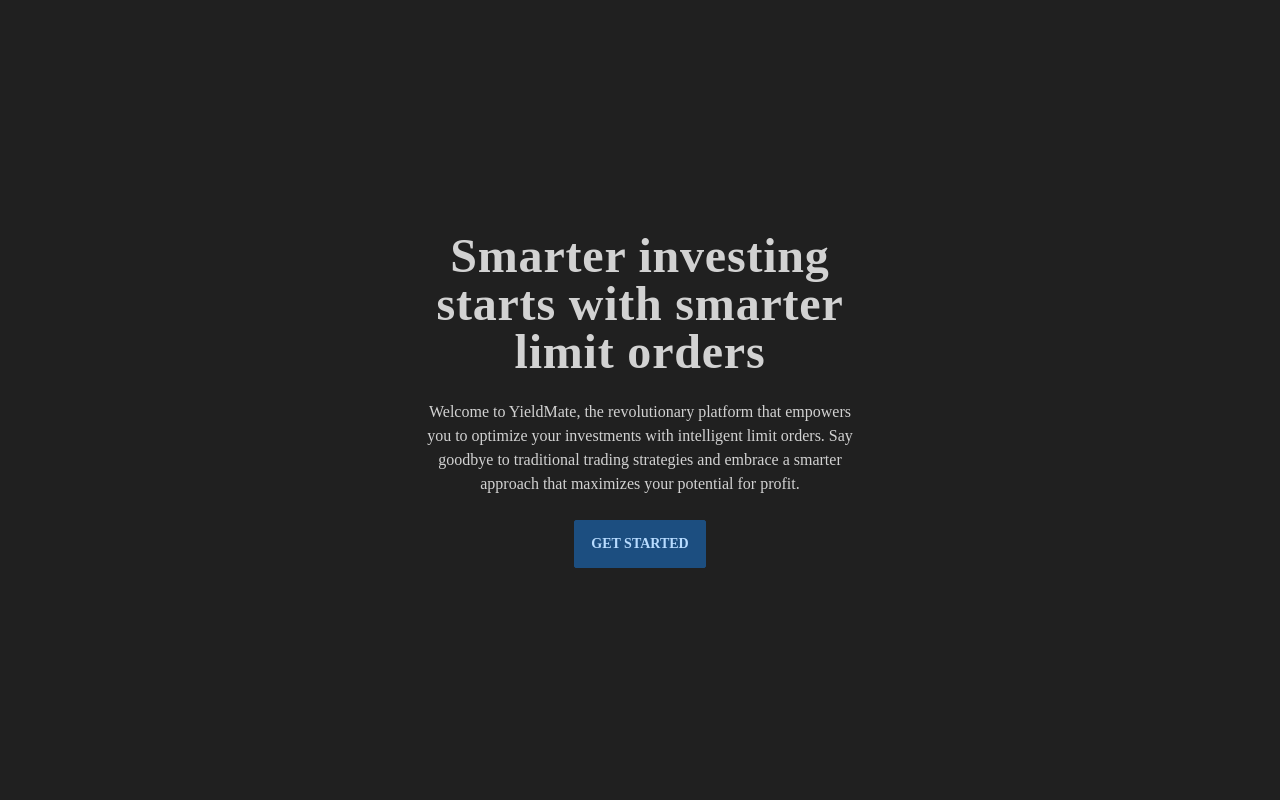
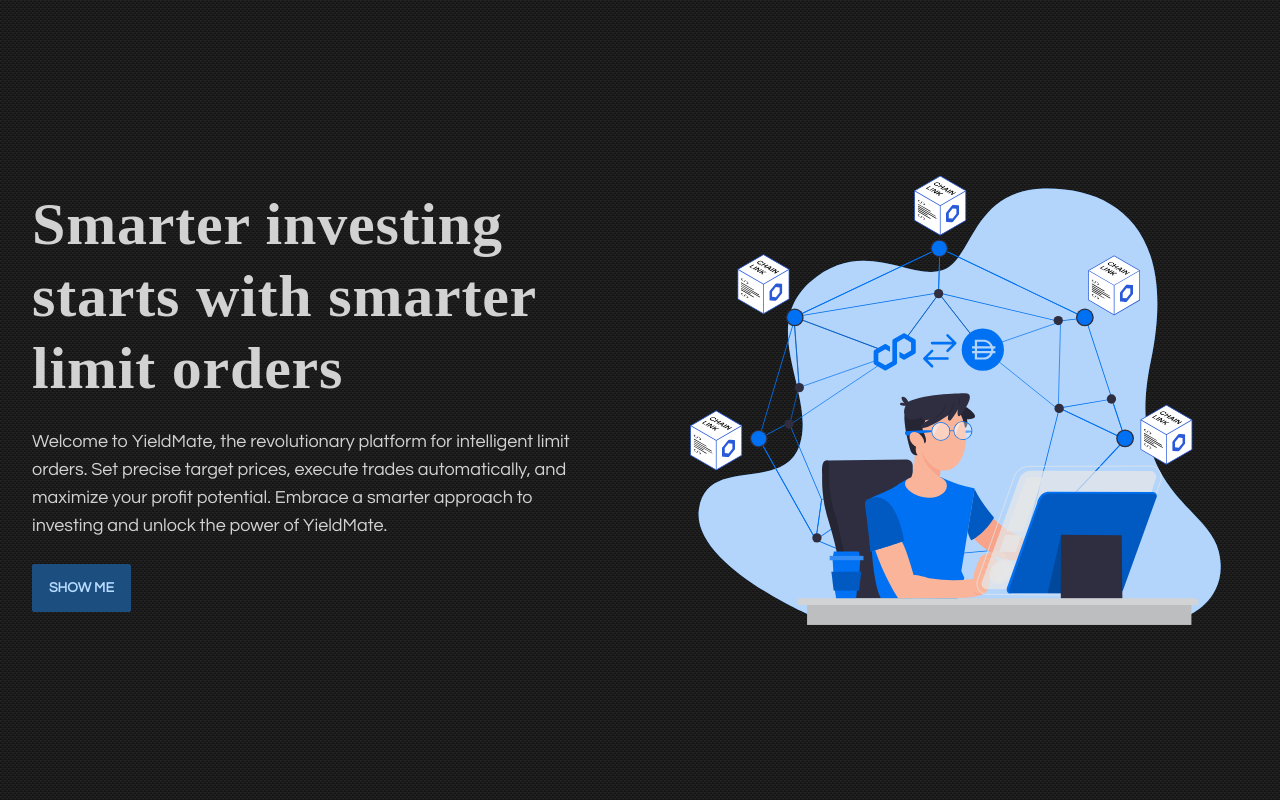
Before and after one commit to YieldMate/yield-mate, a Next.js app in the folder web-app/: page / in a window 1280 px wide. Built offline with nearby package versions, Linux system fonts and the light colour scheme; a web font is replaced by a local one.

Commit message:
add hero section to landing page

```diff
--- a/web-app/src/app/(landing-page)/layout.tsx
+++ b/web-app/src/app/(landing-page)/layout.tsx
@@ -3,5 +3,9 @@
 }: {
   children: React.ReactNode;
 }) {
-  return <body className="h-screen w-screen">{children}</body>;
+  return (
+    <body className="h-screen w-screen [background-image:url('/micro_carbon.png')]">
+      {children}
+    </body>
+  );
 }
--- a/web-app/src/app/(landing-page)/page.tsx
+++ b/web-app/src/app/(landing-page)/page.tsx
@@ -1,24 +1,35 @@
+import Image from "next/image";
 import Link from "next/link";
+import { Balancer } from "react-wrap-balancer";
 
 export default function LandingPage() {
   return (
-    <div className="hero min-h-screen">
-      <div className="hero-content text-center">
-        <div className="max-w-md">
-          <h1 className="text-5xl font-bold">
+    <div className="grid min-h-screen w-full grid-cols-2 items-center overflow-hidden px-8 2xl:px-32">
+      <article className="flex flex-col items-start justify-center gap-6 text-left">
+        <h1 className="max-w-5xl">
+          <Balancer>
             Smarter investing starts with smarter limit orders
-          </h1>
-          <p className="py-6">
-            Welcome to YieldMate, the revolutionary platform that empowers you
-            to optimize your investments with intelligent limit orders. Say
-            goodbye to traditional trading strategies and embrace a smarter
-            approach that maximizes your potential for profit.
-          </p>
-          <Link href="/new-order" className="btn-primary btn">
-            Get Started
-          </Link>
-        </div>
-      </div>
+          </Balancer>
+        </h1>
+        <p className="max-w-xl text-lg">
+          Welcome to YieldMate, the revolutionary platform for intelligent limit
+          orders. Set precise target prices, execute trades automatically, and
+          maximize your profit potential. Embrace a smarter approach to
+          investing and unlock the power of YieldMate.
+        </p>
+        <Link href="/new-order" className="btn-primary btn max-w-lg">
+          Show me
+        </Link>
+      </article>
+
+      <Image
+        src="/hero.svg"
+        alt=""
+        width={866}
+        height={683}
+        role="presentation"
+        priority
+      />
     </div>
   );
 }
--- a/web-app/src/app/layout.tsx
+++ b/web-app/src/app/layout.tsx
@@ -1,5 +1,5 @@
-import "@fontsource/source-sans-pro";
-import "@fontsource/oswald";
+import "@fontsource/quattrocento";
+import "@fontsource/questrial";
 
 import "~/styles/globals.css";
 
```
Also changed, not shown: web-app/public/hero.svg (added).
